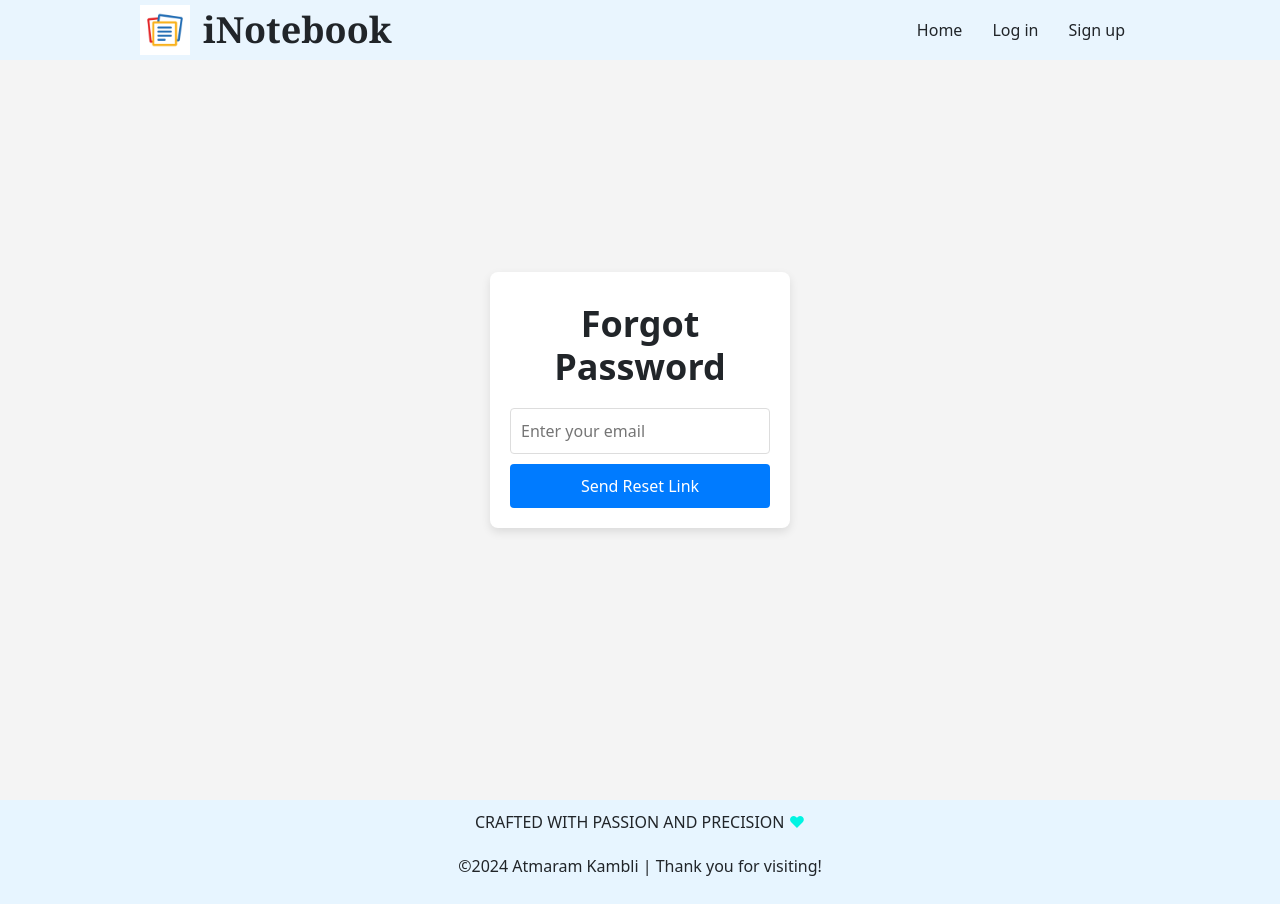
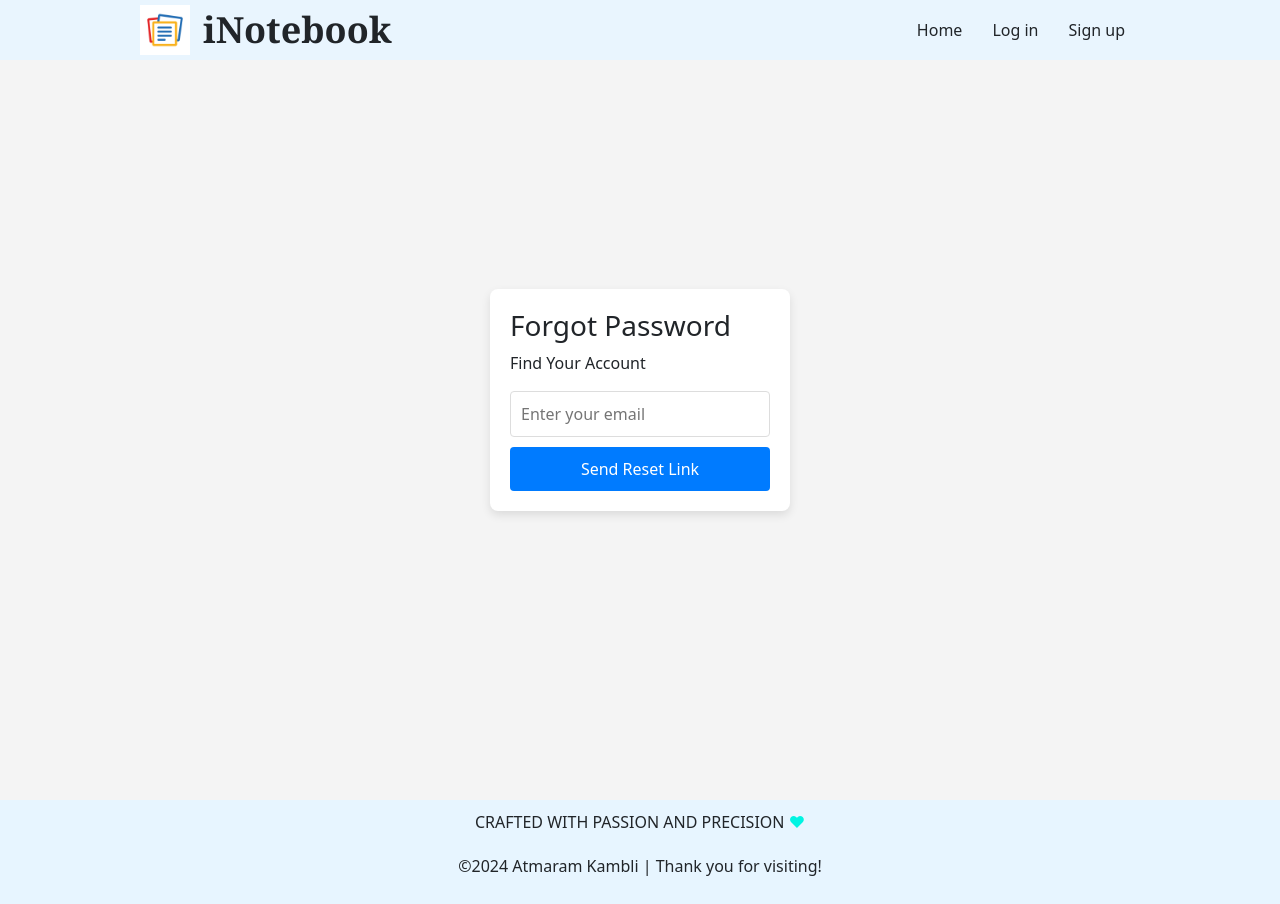
Before and after one commit to atmaram-kambli/iNotebook-App, a React (Vite) app: page /forgot-password in a window 1280 px wide. Built offline with nearby package versions, Linux system fonts and the light colour scheme.

Commit message:
Added forgot-password functionality

```diff
--- a/src/components/ForgotPassword/ForgotPassword.jsx
+++ b/src/components/ForgotPassword/ForgotPassword.jsx
@@ -1,8 +1,10 @@
 import React, { useState } from 'react';
+import { useNavigate } from 'react-router-dom'
 import './auth.css';
 
 function ForgotPassword() {
     const [email, setEmail] = useState('');
+    const navigate = useNavigate();
 
     const handleSubmit = async (e) => {
         e.preventDefault();
@@ -15,12 +17,16 @@ function ForgotPassword() {
         });
         const data = await res.json();
         alert(data.message);
+        setTimeout(() => {
+            navigate('/login')
+        }, 500);
     };
 
     return (
         <div className="auth-container">
             <form className="auth-form" onSubmit={handleSubmit}>
-                <h2>Forgot Password</h2>
+                <h3>Forgot Password</h3>
+                <p>Find Your Account</p>
                 <input
                     type="email"
                     placeholder="Enter your email"
--- a/src/components/LoginSignup/Login.jsx
+++ b/src/components/LoginSignup/Login.jsx
@@ -52,6 +52,11 @@ const Login = (props) => {
                     </form>
                     <div id="formFooter">
                         {/* <a className="underlineHover" href="#">Forgot Password?</a> */}
+                        <p>
+                            <Link className="underlineHover text-primary" to="/forgot-password">
+                                Forgot Password?
+                            </Link>
+                        </p>
                         <p>Don't have an account? <Link className='underlineHover text-primary' to='/signup'>Sign Up</Link></p>
                     </div>
 
--- a/src/components/ResetPassword/auth.css
+++ b/src/components/ResetPassword/auth.css
@@ -1,24 +1,23 @@
-/* Auth.css */
 
-html, body {
+/* html, body {
     height: 100%;
     margin: 0;
-}
+} */
 
 .auth-container {
     display: flex;
     justify-content: center;
     align-items: center;
-    height: 100vh; /* Full height of the viewport */
-    background-color: #f4f4f4; /* Light background for contrast */
+    height: 100vh;
+    background-color: #f4f4f4;
 }
 
 .auth-form {
-    background-color: white; /* White background for the form */
+    background-color: white;
     padding: 20px;
     border-radius: 8px;
     box-shadow: 0 4px 10px rgba(0, 0, 0, 0.1);
-    width: 300px; /* Fixed width for the form */
+    width: 300px;
 }
 
 .auth-form h2 {
@@ -26,7 +25,7 @@ html, body {
 }
 
 .auth-form input {
-    width: 100%; /* Full width of the form */
+    width: 100%;
     padding: 10px;
     margin-bottom: 10px;
     border: 1px solid #ddd;
@@ -34,9 +33,9 @@ html, body {
 }
 
 .auth-form button {
-    width: 100%; /* Full width for the button */
+    width: 100%;
     padding: 10px;
-    background-color: #007bff; /* Bootstrap primary color */
+    background-color: #007bff;
     color: white;
     border: none;
     border-radius: 4px;
@@ -45,5 +44,5 @@ html, body {
 }
 
 .auth-form button:hover {
-    background-color: #0056b3; /* Darker shade on hover */
+    background-color: #0056b3;
 }
```
Also changed, not shown: 1 other file (tests, documents, lock files or other folders).
